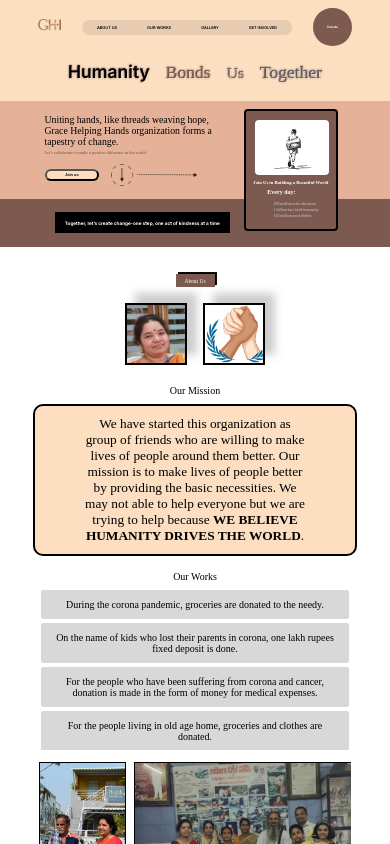
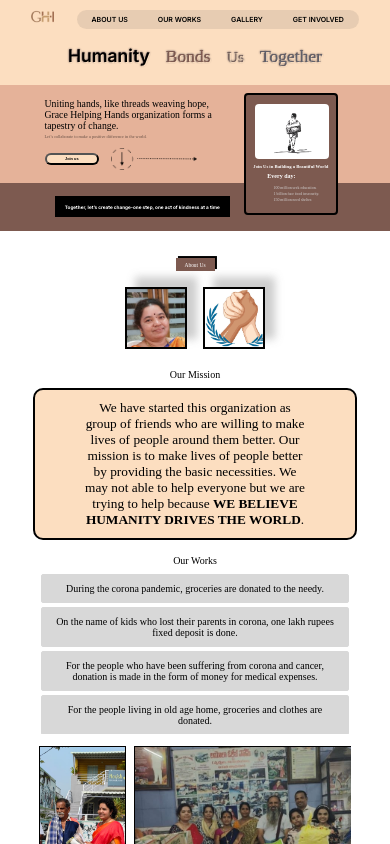
Before and after one commit to darshan1005/GHH-org, a React (Vite) app: page / in a window 390 px wide. Shown: the top 844 px of the page. Built offline with nearby package versions, Linux system fonts and the light colour scheme; a web font is replaced by a local one.

Commit message:
Mobile button & css

```diff
--- a/src/main.css
+++ b/src/main.css
@@ -822,6 +822,9 @@ a {
   .nav-title {
     padding: 0;
   }
+  .nav-title .donate-btn {
+    display: none;
+  }
   .ourwork-section .ourwork .works {
     width: 90%;
   }
@@ -842,21 +845,21 @@ a {
 /* Mobile screens (min-width: 375px) and (max-width: 425px) */
 @media screen and (min-width: 375px) and (max-width: 425px) {
   .nav-title {
-    padding: 1rem;
+    padding: 8px;
   }
   .nav-title .logo-container {
     width: 6vw;
     height: 15%;
   }
   .nav-title .nav-list .list .navs {
+    font-size: 7px;
     padding: 5px 15px;
   }
   .nav-title .nav-list .list .navs:hover {
     padding: 5px 15px;
   }
-  .nav-title .donate-btn .donate {
-    height: 5px;
-    font-size: 4px;
+  .nav-title .donate-btn {
+    display: none;
   }
   .Hero-section .title-spans .c-title {
     text-shadow: 1px 1px #FCDEC0, 0 0 #7D5A50, 0 0 2px rgb(0, 0, 27);
@@ -990,9 +993,9 @@ a {
     display: flex;
     align-items: center;
   }
-  .nav-title .donate-btn .donate {
+  .nav-title .donate-btn a .donate {
     height: 2vh;
-    font-size: 1.2vw;
+    font-size: 10px;
   }
   .Hero-section .subtitle .subtitle-statement {
     margin-left: 6rem;
--- a/src/main.scss
+++ b/src/main.scss
@@ -1008,6 +1008,11 @@ a {
 
     .nav-title {
         padding: 0;
+
+        .donate-btn {
+            display: none;
+        }
+
     }
 
     .ourwork-section {
@@ -1043,7 +1048,7 @@ a {
 @media screen and (min-width: 375px) and (max-width: 425px) {
 
     .nav-title {
-        padding: 1rem;
+        padding: 8px;
 
         .logo-container {
             width: 6vw;
@@ -1053,6 +1058,7 @@ a {
         .nav-list {
             .list {
                 .navs {
+                    font-size: 7px;
                     padding: 5px 15px;
 
                     &:hover {
@@ -1063,10 +1069,7 @@ a {
         }
 
         .donate-btn {
-            .donate {
-                height: 5px;
-                font-size: 4px;
-            }
+            display: none;
         }
     }
 
@@ -1255,7 +1258,6 @@ a {
         .nav-list {
             .list {
                 .navs {
-
                     font-size: 1.4vw;
                 }
             }
@@ -1265,9 +1267,11 @@ a {
             display: flex;
             align-items: center;
 
-            .donate {
-                height: 2vh;
-                font-size: 1.2vw;
+            a {
+                .donate {
+                    height: 2vh;
+                    font-size: 10px;
+                }
             }
         }
     }
```
Also changed, not shown: 1 other file (tests, documents, lock files or other folders).
